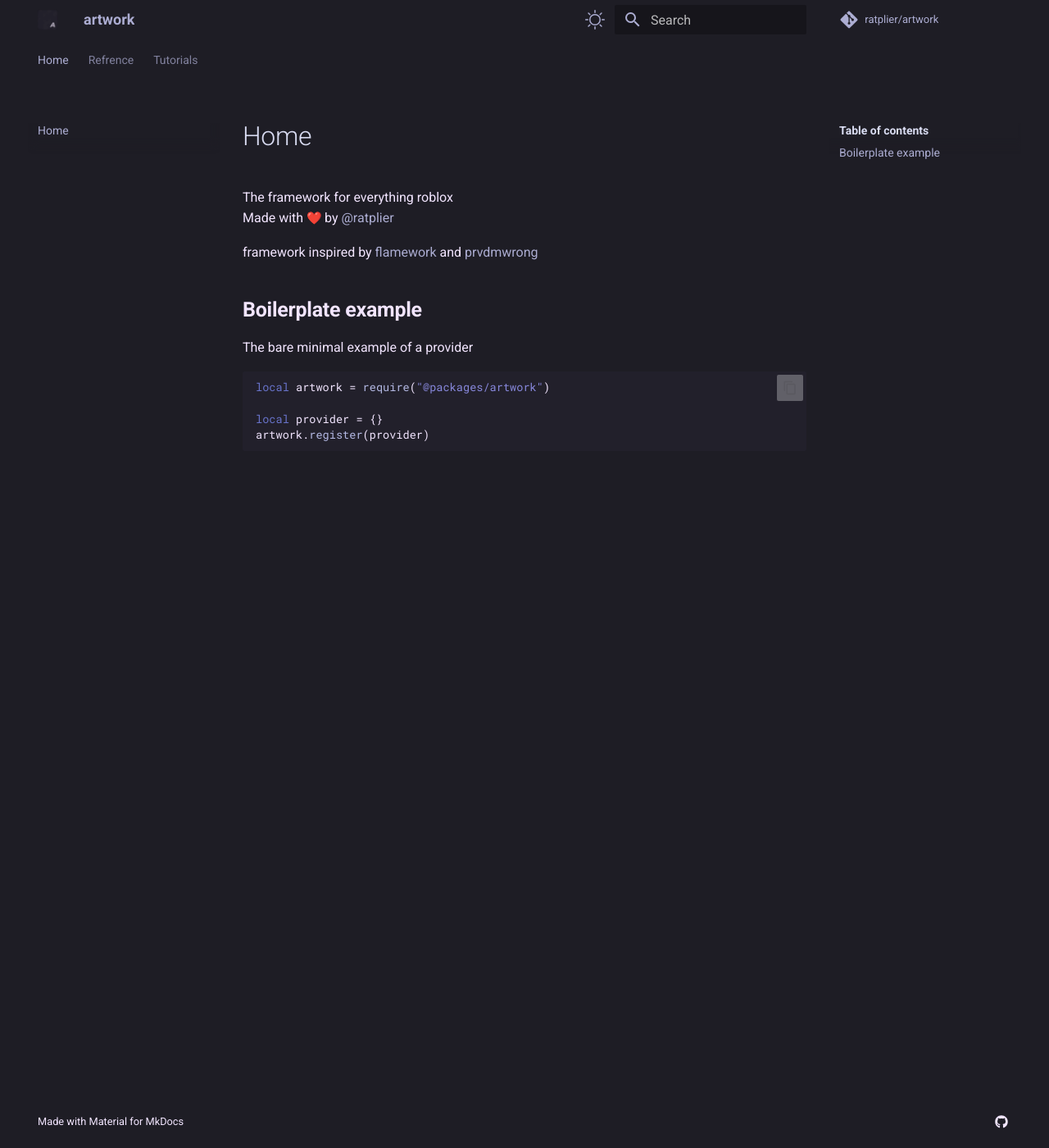
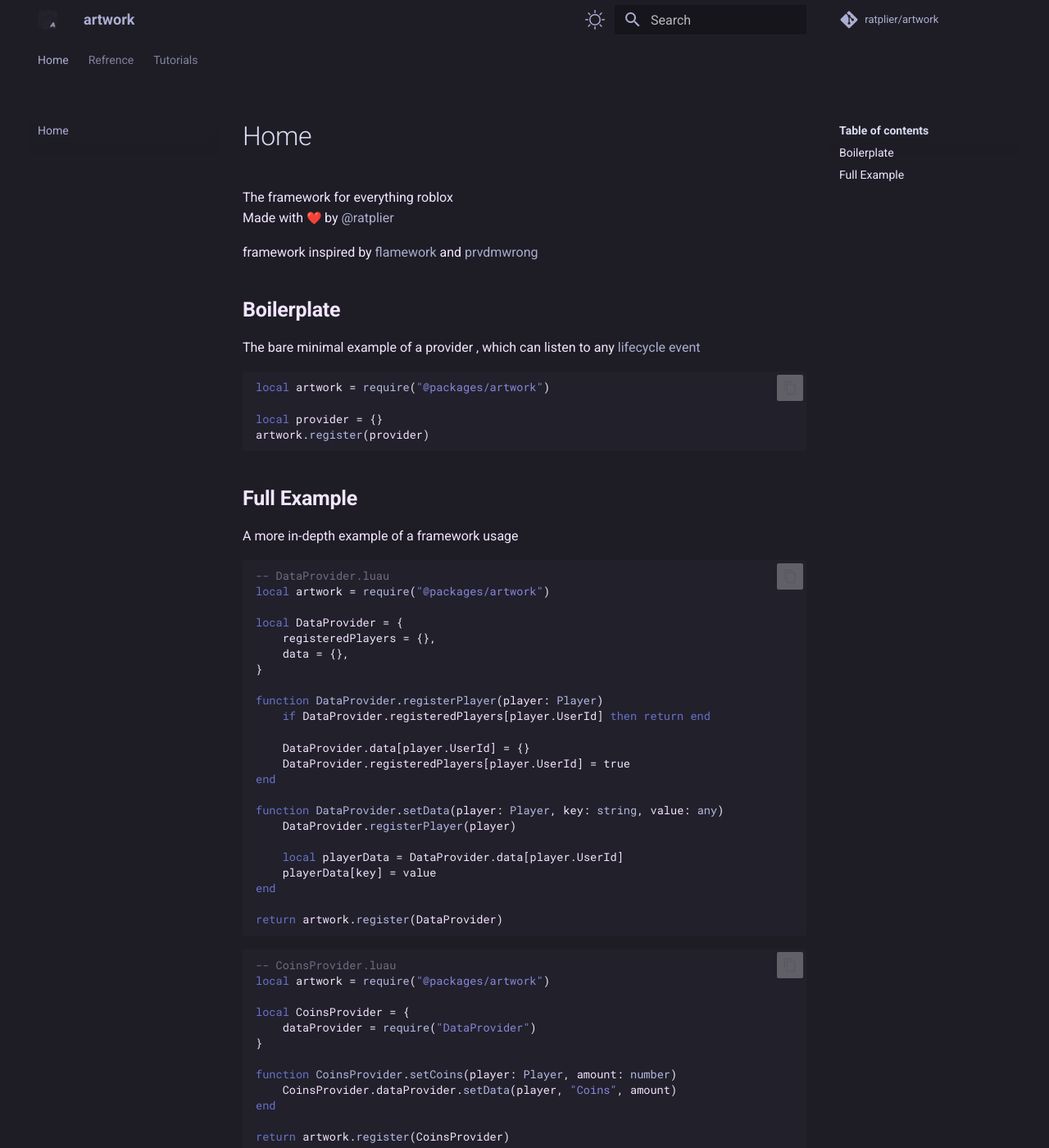
Before and after one commit to ratplier/artwork, an MkDocs documentation site: the page built from docs/index.md, in a window 1280 px wide and 1400 px high. Shown: the whole window at 82% size. Built offline with MkDocs 1.6.1 and Material for MkDocs 9.7.7, drawn with Linux system fonts in a browser that asks for light colours; emoji names are drawn with the system emoji font; comment, search, counter and statistics services are not loaded; some of the changed text lies outside the part shown.

Commit message:
docs: update docs + add more tutorials

````diff
--- a/docs/index.md
+++ b/docs/index.md
@@ -3,8 +3,8 @@ Made with :heart: by [@ratplier](https://github.com/ratplier)
 
 framework inspired by [flamework](https://flamework.fireboltofdeath.dev/) and [prvdmwrong](https://prvdmwrong.github.io/prvdmwrong/latest/)
 
-## **Boilerplate example**
-The bare minimal example of a provider <!-- , which can listen to any [lifecycle event](tutorials/fundamentals/lifecycles) -->
+## **Boilerplate**
+The bare minimal example of a provider , which can listen to any [lifecycle event](/artwork/tutorials/fundamentals/lifecycles)
 
 ``` luau
 local artwork = require("@packages/artwork")
@@ -12,3 +12,57 @@ local artwork = require("@packages/artwork")
 local provider = {}
 artwork.register(provider)
 ```
+
+## **Full Example**
+A more in-depth example of a framework usage
+
+```luau
+-- DataProvider.luau
+local artwork = require("@packages/artwork")
+
+local DataProvider = {
+    registeredPlayers = {},
+    data = {},
+}
+
+function DataProvider.registerPlayer(player: Player)
+    if DataProvider.registeredPlayers[player.UserId] then return end
+
+    DataProvider.data[player.UserId] = {}
+    DataProvider.registeredPlayers[player.UserId] = true
+end
+
+function DataProvider.setData(player: Player, key: string, value: any)
+    DataProvider.registerPlayer(player)
+
+    local playerData = DataProvider.data[player.UserId]
+    playerData[key] = value
+end
+
+return artwork.register(DataProvider)
+```
+
+```luau
+-- CoinsProvider.luau
+local artwork = require("@packages/artwork")
+
+local CoinsProvider = {
+    dataProvider = require("DataProvider")
+}
+
+function CoinsProvider.setCoins(player: Player, amount: number)
+    CoinsProvider.dataProvider.setData(player, "Coins", amount)
+end
+
+return artwork.register(CoinsProvider)
+```
+
+```luau
+-- main.server.luau
+local artwork = require("@packages/artwork")
+
+artwork.loadDescendants("@providers")
+local shutdown = artwork.ignite()
+
+game:BindToClose(shutdown)
+```
````
Also changed, not shown: docs/refrence/core.md (+11 -11 lines), docs/refrence/modding.md (+8 -8 lines), docs/refrence/reflect.md (+7 -6 lines), docs/tutorials/fundamentals/dependencies.md (added, +31 -0 lines), docs/tutorials/fundamentals/lifecycles.md (added, +42 -0 lines), docs/tutorials/fundamentals/provider.md (+14 -4 lines), docs/tutorials/fundamentals/startup.md (added, +36 -0 lines), docs/tutorials/installation.md (+2 -2 lines).
